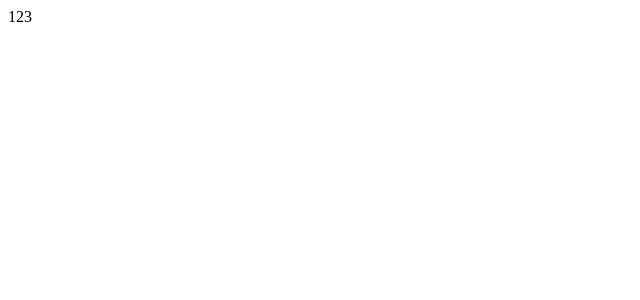
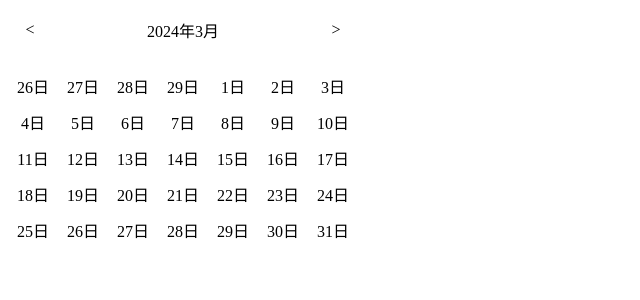
Before and after one commit to chiupinchun/calendar, a React (Vite) app: page / in a window 1280 px wide. Shown: the top 300 px of the page, without its empty margins (0-640 px from the left). Built offline with nearby package versions, Linux system fonts and the light colour scheme.

Commit message:
feat: basic layout

```diff
--- a/src/App.css
+++ b/src/App.css
@@ -1,4 +1,13 @@
+.content-center {
+  display: flex;
+  justify-content: center;
+  align-items: center;
+}
+
 .calendar-header {
+  display: flex;
+  justify-content: space-between;
+  align-items: center;
   width: 350px;
   height: 44px;
   margin-bottom: 16px;
@@ -14,6 +23,12 @@
   background-color: #e6e6e6;
 }
 
+.day-area {
+  display: grid;
+  grid-template-columns: repeat(7, 1fr);
+  width: fit-content;
+}
+
 .day-button {
   width: 50px;
   height: 36px;
--- a/src/App.tsx
+++ b/src/App.tsx
@@ -1,10 +1,33 @@
+import { useMemo, useState } from 'react'
 import './App.css'
+import { getDays } from './utils/getDays'
+
+// Default: white
+// Hover: #e6e6e6
+// Today: #ffff76
+// Active: #006edc
+// Non-Current Month: #757575
 
 function App() {
+  const [year, setYear] = useState(new Date().getFullYear())
+  const [month, setMonth] = useState(new Date().getMonth() + 1)
+  const [date, setDate] = useState(new Date().getDate())
+  const days = useMemo(() => getDays(year, month), [year, month])
 
   return (
     <>
-      <div>123</div>
+      <div className='calendar-header'>
+        <span className='month-select content-center'>&lt;</span>
+        <span>{year}年{month}月</span>
+        <span className='month-select content-center'>&gt;</span>
+      </div>
+      <div className='day-area'>
+        {days.map((day, index) => (
+          <div key={index} className='day-button content-center'>
+            {day}日
+          </div>
+        ))}
+      </div>
     </>
   )
 }
```
